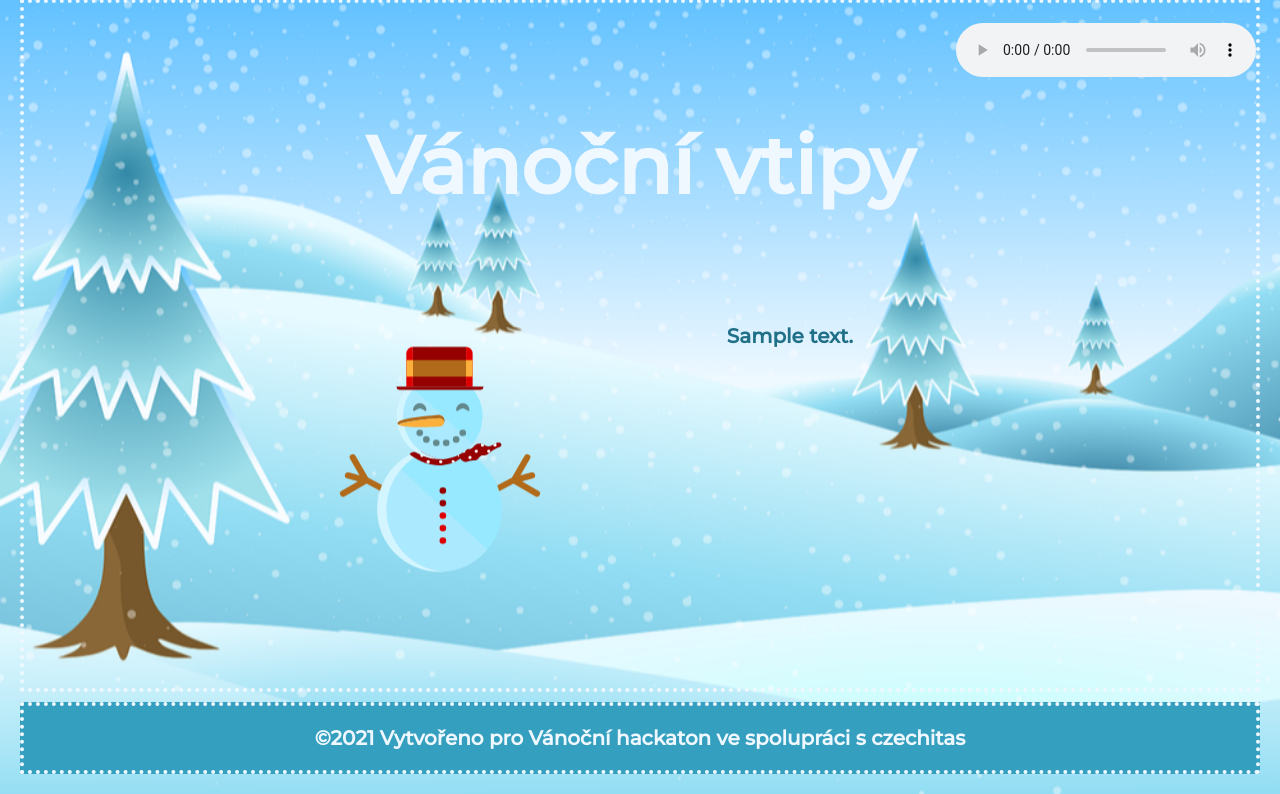
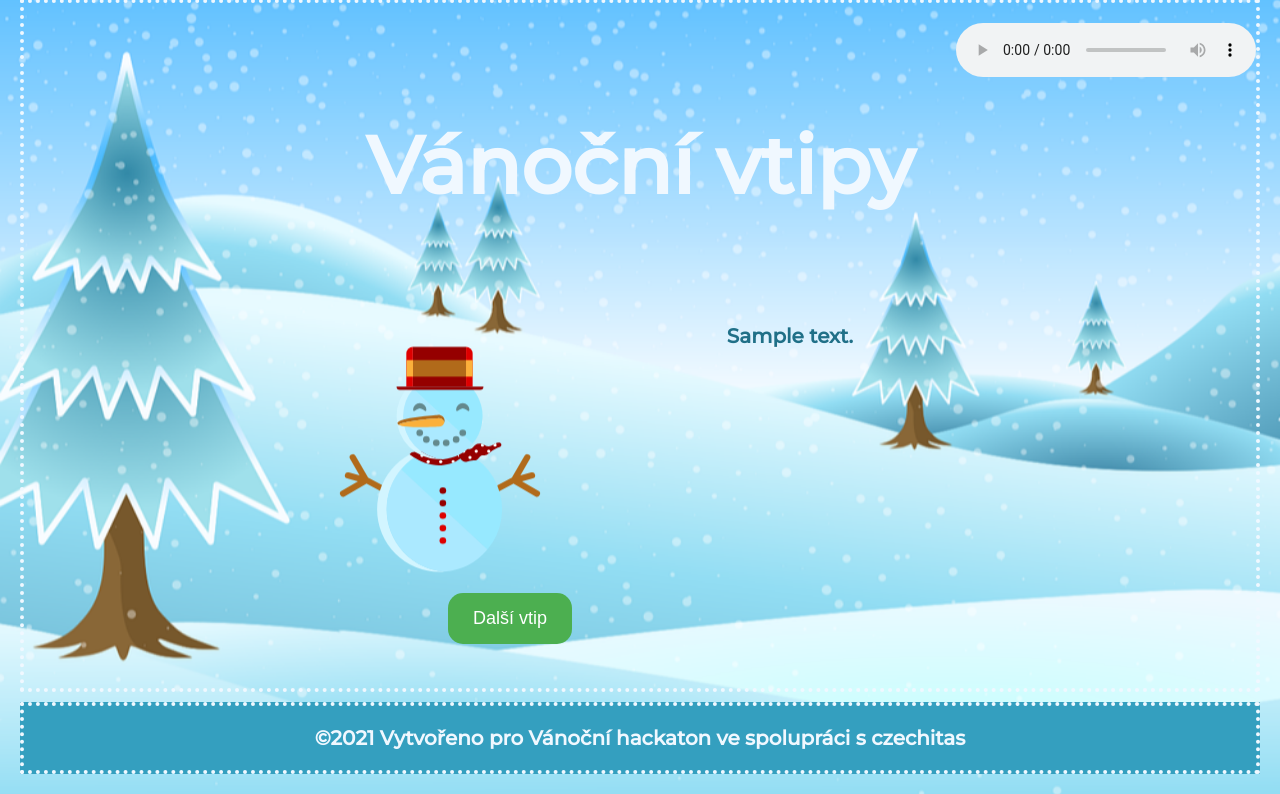
Before and after one commit to bechynsky/czechitasvanoce2021, a Django app: page /jokes/ in a window 1280 px wide. Shown: the part 21-815 px from the top of the page. Run offline with Django 3.2, Linux system fonts and the light colour scheme; tables that the repository leaves empty hold one stand-in row (values such as "Sample post").

Commit message:
edit button

```diff
--- a/jokes/static/jokes/style.css
+++ b/jokes/static/jokes/style.css
@@ -29,6 +29,23 @@ body {
   justify-content: end;
   margin-top: 20px;
 
+}
+
+.button {
+  display: inline-block;
+  padding: 15px 25px;
+  font-size: 18px;
+  cursor: pointer;
+  text-align: center;
+  text-decoration: none;
+  outline: none;
+  color: #fff;
+  background-color: #4CAF50;
+  border: none;
+  border-radius: 15px;
+  position: absolute;
+  left: 35%;
+  bottom: 135px;
 }
 
 h1 {
--- a/jokes/templates/jokes/index.html
+++ b/jokes/templates/jokes/index.html
@@ -35,6 +35,12 @@
 
 
   </div>
+
+  <form method='POST'>
+      {% csrf_token %}
+      <button class="button" type='submit'> Další vtip</button>
+  </form>
+
   </section>
 
   <!--Patička-->
--- a/jokes/views.py
+++ b/jokes/views.py
@@ -1,4 +1,3 @@
-from django.http import HttpResponse
 from django.shortcuts import render
 from random import choice
 from .models import Joke
```
Also changed, not shown: 1 other file.
